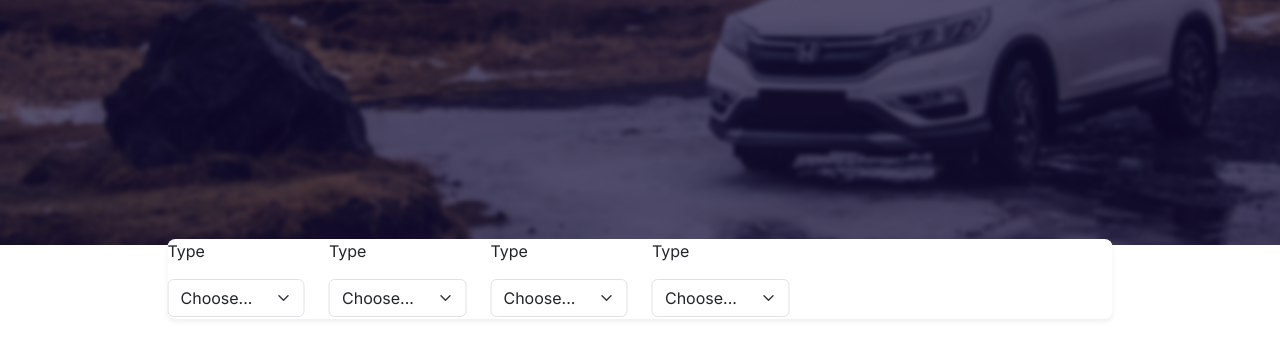
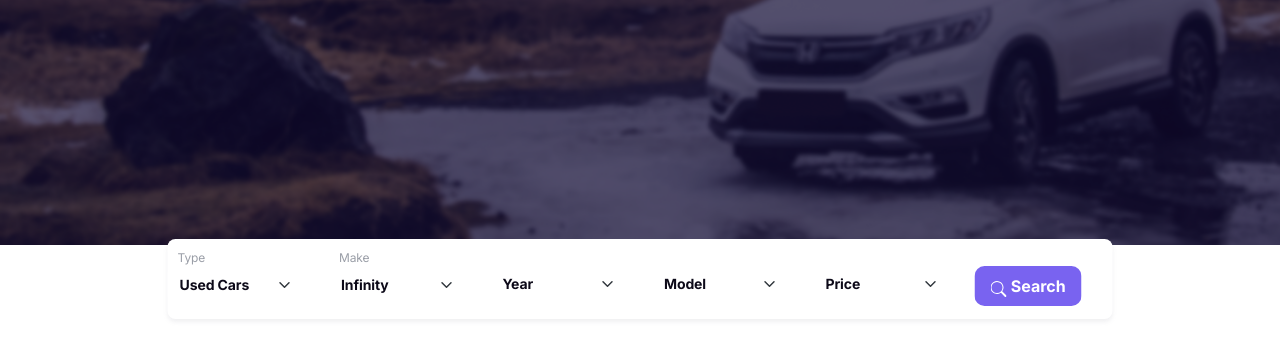
Before and after one commit to ebrahim0141/Figma-to-html, a plain HTML site: page index.html in a window 1280 px wide. Shown: the part 381-740 px from the top of the page. Drawn offline with nearby package versions, Linux system fonts and the light colour scheme.

Commit message:
complete hero section

```diff
--- a/css/style.css
+++ b/css/style.css
@@ -72,3 +72,38 @@ body{
     width: 98%;
     transform: translateX(-50%);
 }
+.TopFooterSection p{
+    font-family: 'Inter';
+    font-style: normal;
+    font-weight: 400;
+    font-size: 12px;
+    line-height: 18px;
+    margin-left: 10px;
+    margin-top: 10px;
+    letter-spacing: -0.1px;
+    color: #9A9EA7;
+}
+.form-select{
+    font-family: 'Inter';
+    font-style: normal;
+    font-weight: 700;
+    font-size: 14px;
+    line-height: 21px;
+    letter-spacing: -0.1px;
+    color: #0D0A19;
+    border: none !important;
+    margin-top: -15px;
+}
+.withoutp{
+    margin-top: 27px;
+}
+.HeaderButton{
+    background: #7963F0;
+    border-radius: 10px;
+    color: #fff;
+    padding: 7px 15px;
+    font-weight: bold;
+}
+.HeaderButton img{
+    margin-top: 3px;
+}
--- a/index.html
+++ b/index.html
@@ -37,18 +37,18 @@
                    <div class="col-md-2">
                        <p>Type</p>
                        <select class="form-select">
-                           <option selected>Choose...</option>
-                           <option value="1">Choose...</option>
-                           <option value="2">Choose...</option>
-                           <option value="3">Choose...</option>
-                           <option value="4">Choose...</option>
-                           <option value="5">Choose...</option>
+                           <option selected>Used Cars</option>
+                           <option value="1">Auctions</option>
+                           <option value="2">New Cars</option>
+                           <option value="3">Sell Cars</option>
+                           <option value="4">Local Dealers</option>
+                           <option value="5">Support</option>
                        </select>
                    </div>
                     <div class="col-md-2">
-                        <p>Type</p>
+                        <p>Make</p>
                         <select class="form-select">
-                            <option selected>Choose...</option>
+                            <option selected>Infinity</option>
                             <option value="1">Choose...</option>
                             <option value="2">Choose...</option>
                             <option value="3">Choose...</option>
@@ -56,10 +56,10 @@
                             <option value="5">Choose...</option>
                         </select>
                     </div>
-                    <div class="col-md-2">
-                        <p>Type</p>
+                    <div class="col-md-2 withoutp">
+                        <p></p>
                         <select class="form-select">
-                            <option selected>Choose...</option>
+                            <option selected>Year</option>
                             <option value="1">Choose...</option>
                             <option value="2">Choose...</option>
                             <option value="3">Choose...</option>
@@ -67,16 +67,30 @@
                             <option value="5">Choose...</option>
                         </select>
                     </div>
-                    <div class="col-md-2">
-                        <p>Type</p>
+                    <div class="col-md-2 withoutp">
+                        <p></p>
                         <select class="form-select">
-                            <option selected>Choose...</option>
+                            <option selected>Model</option>
                             <option value="1">Choose...</option>
                             <option value="2">Choose...</option>
                             <option value="3">Choose...</option>
                             <option value="4">Choose...</option>
                             <option value="5">Choose...</option>
                         </select>
+                    </div>
+                    <div class="col-md-2 withoutp">
+                        <p></p>
+                        <select class="form-select">
+                            <option selected>Price</option>
+                            <option value="1">Choose...</option>
+                            <option value="2">Choose...</option>
+                            <option value="3">Choose...</option>
+                            <option value="4">Choose...</option>
+                            <option value="5">Choose...</option>
+                        </select>
+                    </div>
+                    <div class="col-md-2 withoutp">
+                        <button class="btn HeaderButton"><img src="img/search.svg" alt=""> Search</button>
                     </div>
                 </div>
 
```
Also changed, not shown: img/search.svg (added).
